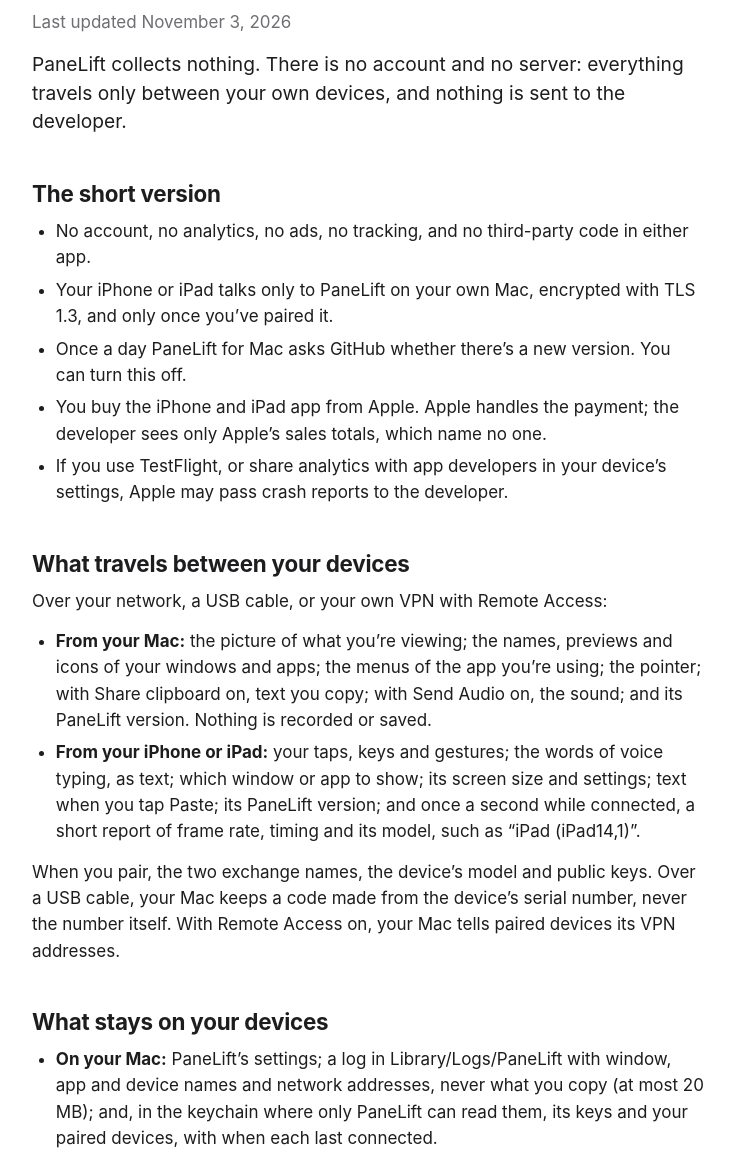
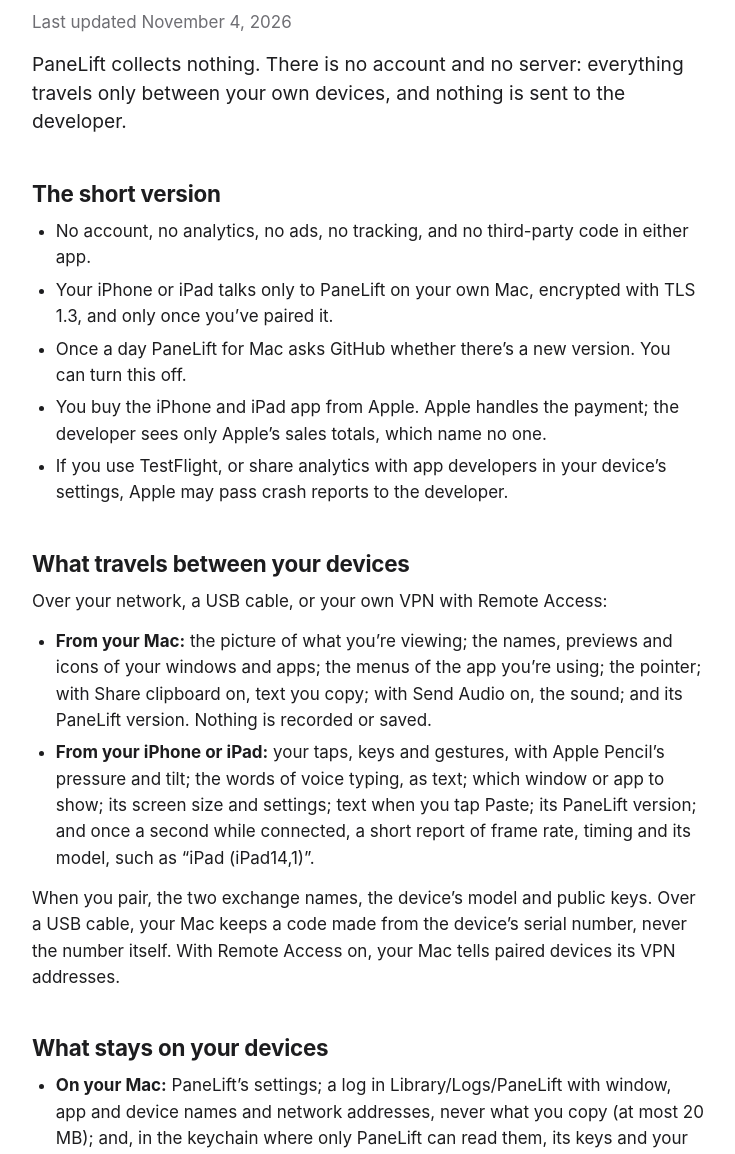
Before and after one commit to wongfei2009/panelift-site, a plain HTML site: page privacy.html in a window 1280 px wide. Shown: the part 138-1292 px from the top of the page, without its empty margins (272-1007 px from the left). Drawn offline with Linux system fonts and the light colour scheme.

Commit message:
Update the site: PaneLift 0.9.0 (the Apple Pencil, fast user switching)

```diff
--- a/privacy.html
+++ b/privacy.html
@@ -31,7 +31,7 @@
 
 <main>
 <h1>Privacy Policy</h1>
-  <p class="muted">Last updated November 3, 2026</p>
+  <p class="muted">Last updated November 4, 2026</p>
   <p class="lede">PaneLift collects nothing. There is no account and no server: everything travels only between your own devices, and nothing is sent to the developer.</p>
 
   <h2>The short version</h2>
@@ -47,7 +47,7 @@
   <p>Over your network, a USB cable, or your own VPN with Remote Access:</p>
   <ul>
     <li><strong>From your Mac:</strong> the picture of what you’re viewing; the names, previews and icons of your windows and apps; the menus of the app you’re using; the pointer; with Share clipboard on, text you copy; with Send Audio on, the sound; and its PaneLift version. Nothing is recorded or saved.</li>
-    <li><strong>From your iPhone or iPad:</strong> your taps, keys and gestures; the words of voice typing, as text; which window or app to show; its screen size and settings; text when you tap Paste; its PaneLift version; and once a second while connected, a short report of frame rate, timing and its model, such as “iPad (iPad14,1)”.</li>
+    <li><strong>From your iPhone or iPad:</strong> your taps, keys and gestures, with Apple Pencil’s pressure and tilt; the words of voice typing, as text; which window or app to show; its screen size and settings; text when you tap Paste; its PaneLift version; and once a second while connected, a short report of frame rate, timing and its model, such as “iPad (iPad14,1)”.</li>
   </ul>
   <p>When you pair, the two exchange names, the device’s model and public keys. Over a USB cable, your Mac keeps a code made from the device’s serial number, never the number itself. With Remote Access on, your Mac tells paired devices its VPN addresses.</p>
 
```
Also changed, not shown: index.html (+1 -1 lines), support.html (+2 -1 lines).
